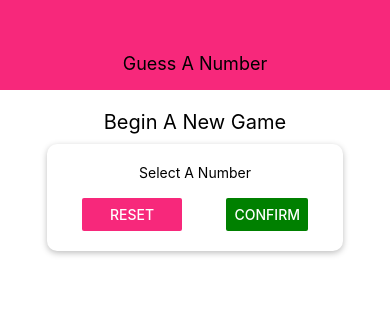
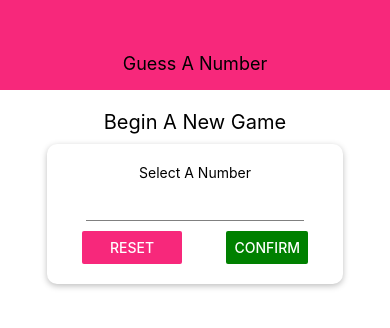
Before and after one commit to Code4Blessings/rn-Guess-A-Number, a React Native app: screen / in a window 390 px wide. Shown: the top 328 px of the page. Built offline with nearby package versions, Linux system fonts and the light colour scheme.

Commit message:
Created an Input component, however not yet rendering on app

```diff
--- /dev/null
+++ b/components/Input.js
@@ -0,0 +1,17 @@
+import React from 'react';
+import { TextInput, StyleSheet } from 'react-native';
+
+const Input = props => {
+    return <TextInput style={{...styles.input, ...props.styles}} />
+}
+
+const styles = StyleSheet.create({
+    input: {
+        height: 30,
+        borderBottomColor: 'grey',
+        borderBottomWidth: 1,
+        marginVertical: 10
+    }
+});
+
+export default Input;
--- a/screens/StartGameScreen.js
+++ b/screens/StartGameScreen.js
@@ -1,8 +1,9 @@
 import React from 'react';
-import { View, Text, StyleSheet, TextInput, Button } from 'react-native';
+import { View, Text, StyleSheet, Button } from 'react-native';
 
 import Card from '../components/Card';
 import Colors from '../constants/colors';
+import Input from '../components/Input';
 
 const StartGameScreen = props => {
     return (
@@ -10,7 +11,7 @@
             <Text style={styles.title}>Begin A New Game</Text>
             <Card style={styles.inputContainer}>
                 <Text>Select A Number</Text>
-                <TextInput />
+                <Input />
                 <View style={styles.buttonContainer}>
                     <View style={styles.buttons}>
                         <Button title='Reset' onPress={() => {}} color={Colors.primary} />
```
